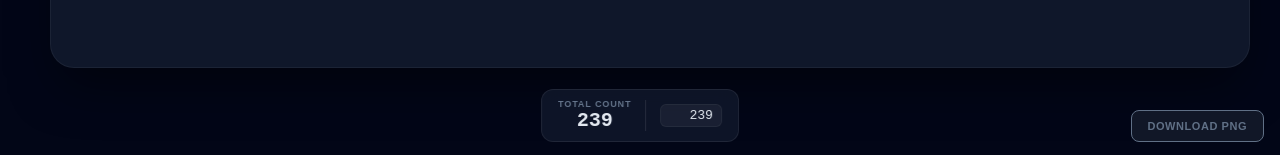
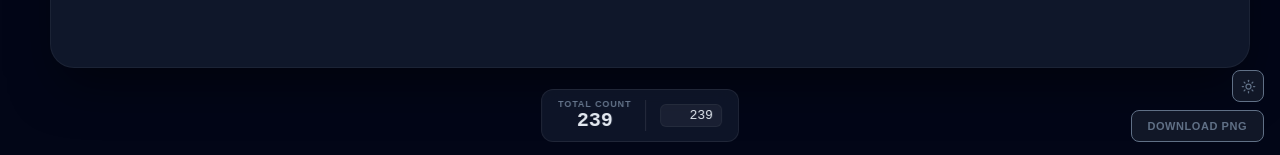
Before and after one commit to anaseal/Utochka, a React (Vite) app: page / in a window 1280 px wide. Shown: the part 642-797 px from the top of the page. Built offline with nearby package versions, Linux system fonts and the light colour scheme.

Commit message:
dark light mode

```diff
--- a/src/App.tsx
+++ b/src/App.tsx
@@ -102,6 +102,10 @@ function App() {
 
   const [pendantPlacements, setPendantPlacements] = usePersistedState<PendantPlacement[]>(
     'silyanka:pendantPlacements', [], isPendantPlacements,
+  );
+
+  const [canvasTheme, setCanvasTheme] = usePersistedState<'dark' | 'light'>(
+    'silyanka:canvasTheme', 'dark', (v): v is 'dark' | 'light' => v === 'dark' || v === 'light',
   );
 
   const beads = useGrid(gridSize, rowSpanOverrides, decorBands, bottomEdgeDecor);
@@ -482,6 +486,8 @@ function App() {
 
       <CanvasView
         beads={beads}
+        canvasTheme={canvasTheme}
+        onToggleCanvasTheme={() => setCanvasTheme(t => (t === 'dark' ? 'light' : 'dark'))}
         zoom={zoom}
         onZoomChange={updateZoom}
         topSpan={gridSize.topSpan}
--- a/src/components/Editor/CanvasView/CanvasView.css
+++ b/src/components/Editor/CanvasView/CanvasView.css
@@ -12,6 +12,13 @@
   transition: right var(--transition-speed) ease;
 }
 
+/* Светлый режим холста: рама остаётся тёмной, но менее чёрной (navy),
+   чтобы снизить контраст со светлой карточкой. Атрибут дублируется на
+   viewport (ancestor карточки) — отсюда фон рамы. */
+.editor__viewport[data-canvas-theme="light"] {
+  background-color: #0e1b33;
+}
+
 .canvas {
   position: relative;
   display: flex;
@@ -22,11 +29,18 @@
 
 /* Канвас: визуальное окно фиксированного размера со скроллом внутри, если SVG больше */
 .canvas__svg {
+  /* Токены темы холста. Дефолт — тёмная тема; светлая переопределяет их
+     через [data-canvas-theme="light"] ниже. Область — только карточка холста. */
+  --canvas-surface: #0f172a;
+  --canvas-border: rgba(255, 255, 255, 0.05);
+  --canvas-scrollbar-thumb: #334155;
+  --canvas-scrollbar-track: rgba(15, 23, 42, 0.5);
+
   display: block;
-  background-color: #0f172a;
+  background-color: var(--canvas-surface);
   border-radius: 24px;
   box-shadow: 0 25px 50px -12px rgba(0, 0, 0, 0.5);
-  border: 1px solid rgba(255, 255, 255, 0.05);
+  border: 1px solid var(--canvas-border);
 
   /* Адаптивный размер: до 1200x650, но сжимается чтобы влезать в viewport
      (учитываем padding-left 50px у .canvas + правый отступ ~30px,
@@ -37,8 +51,17 @@
   overflow: auto;
   position: relative;
   scrollbar-width: thin;
-  scrollbar-color: #334155 rgba(0, 0, 0, 0.2);
+  scrollbar-color: var(--canvas-scrollbar-thumb) var(--canvas-scrollbar-track);
   padding: 30px;
+}
+
+/* Светлая тема холста (slate-50). Переключается кнопкой в хедере,
+   область — только карточка .canvas__svg и её содержимое. */
+.canvas__svg[data-canvas-theme="light"] {
+  --canvas-surface: #e3f3ff;
+  --canvas-border: rgba(15, 23, 42, 0.08);
+  --canvas-scrollbar-thumb: #94a3b8;
+  --canvas-scrollbar-track: rgba(148, 163, 184, 0.25);
 }
 
 .canvas__svg-content {
@@ -88,6 +111,36 @@
   transform: translateY(1px);
 }
 
+/* Переключатель темы холста — плавающая иконка над кнопкой экспорта,
+   рядом с холстом. Стиль консистентен с .export-btn. */
+.canvas-theme-toggle {
+  position: fixed;
+  bottom: 56px;
+  right: calc(var(--sidebar-width) + 16px);
+  z-index: 50;
+  display: flex;
+  align-items: center;
+  justify-content: center;
+  width: 32px;
+  height: 32px;
+  background: #111727;
+  color: #607086;
+  border: 1px solid #607086;
+  border-radius: 8px;
+  cursor: pointer;
+  transition: color 0.15s, border-color 0.15s,
+    right var(--transition-speed) ease;
+}
+
+.canvas-theme-toggle:hover {
+  color: #21cfe9;
+  border-color: #21cfe9;
+}
+
+.canvas-theme-toggle:active {
+  transform: translateY(1px);
+}
+
 /* Webkit Scrollbar */
 .canvas__svg::-webkit-scrollbar {
   width: 8px;
@@ -95,12 +148,12 @@
 }
 
 .canvas__svg::-webkit-scrollbar-track {
-  background: rgba(15, 23, 42, 0.5);
+  background: var(--canvas-scrollbar-track);
   border-radius: 10px;
 }
 
 .canvas__svg::-webkit-scrollbar-thumb {
-  background: #334155;
+  background: var(--canvas-scrollbar-thumb);
   border-radius: 10px;
 }
 
--- a/src/components/Editor/CanvasView/CanvasView.tsx
+++ b/src/components/Editor/CanvasView/CanvasView.tsx
@@ -12,6 +12,7 @@ import { mirrorBeadId } from '../../../utils/mirror';
 import { StampPattern } from '../../../utils/stamp';
 import { DrawingTool } from '../../../hooks/useDrawing';
 import { exportSchemeToPng } from '../../../utils/exportScheme';
+import { Sun, Moon } from 'lucide-react';
 import './CanvasView.css';
 
 // Порог в экранных пикселях, отличающий клик (постановка штампа) от драга
@@ -20,6 +21,8 @@ const STAMP_DRAG_THRESHOLD = 4;
 
 interface CanvasViewProps {
   beads: Bead[];
+  canvasTheme: 'dark' | 'light';
+  onToggleCanvasTheme: () => void;
   designMap: Record<string, string>;
   activeTool: DrawingTool;
   isDrawing: boolean;
@@ -57,6 +60,8 @@ interface CanvasViewProps {
 
 export const CanvasView = ({
   beads,
+  canvasTheme,
+  onToggleCanvasTheme,
   designMap,
   activeTool,
   isDrawing,
@@ -313,13 +318,14 @@ export const CanvasView = ({
   const handleExport = useCallback(() => {
     const svg = canvasSvgRef.current;
     if (!svg) return;
-    exportSchemeToPng(svg, colorStats, totalCount).catch((err) => {
+    exportSchemeToPng(svg, colorStats, totalCount, canvasTheme).catch((err) => {
       console.error('Failed to export scheme:', err);
     });
-  }, [canvasSvgRef, colorStats, totalCount]);
+  }, [canvasSvgRef, colorStats, totalCount, canvasTheme]);
 
   return (
     <main
+      data-canvas-theme={canvasTheme}
       className={`editor__viewport${activeTool === 'flood-fill' ? ' editor__viewport--flood-fill' : ''}${activeTool === 'stamp' ? ' editor__viewport--stamp' : ''}`}
       onMouseDown={() => { if (activeTool !== 'flood-fill' && activeTool !== 'stamp') startDrawing(); }}
       onMouseUp={() => { if (activeTool !== 'flood-fill' && activeTool !== 'stamp') stopDrawing(); }}
@@ -329,6 +335,7 @@ export const CanvasView = ({
       <section className="canvas">
         <div
           className="canvas__svg"
+          data-canvas-theme={canvasTheme}
           ref={canvasContainerRef}
           onMouseDown={handleStampContainerMouseDown}
           onMouseMove={handleStampContainerMouseMove}
@@ -403,6 +410,17 @@ export const CanvasView = ({
 
       <button
         type="button"
+        className="canvas-theme-toggle"
+        onClick={onToggleCanvasTheme}
+        onMouseDown={(e) => e.stopPropagation()}
+        title={canvasTheme === 'dark' ? 'Светлый холст' : 'Тёмный холст'}
+        aria-label={canvasTheme === 'dark' ? 'Переключить на светлый холст' : 'Переключить на тёмный холст'}
+      >
+        {canvasTheme === 'dark' ? <Sun size={15} /> : <Moon size={15} />}
+      </button>
+
+      <button
+        type="button"
         className="export-btn"
         onClick={handleExport}
         onMouseDown={(e) => e.stopPropagation()}
--- a/src/utils/exportScheme.ts
+++ b/src/utils/exportScheme.ts
@@ -9,8 +9,42 @@
 
 const SVG_NS = 'http://www.w3.org/2000/svg';
 
-/** Цвет фонового поля холста (`.canvas__svg` в CanvasView.css). */
-const BG_COLOR = '#0f172a';
+export type CanvasTheme = 'dark' | 'light';
+
+/**
+ * Палитра экспорта по теме холста — согласована с токенами `.canvas__svg`
+ * и `[data-canvas-theme="light"]` в CSS, чтобы PNG совпадал с видом на экране.
+ */
+interface ExportPalette {
+  bg: string;
+  axisText: string;
+  mirrorAxis: string;
+  legendDivider: string;
+  legendTitle: string;
+  legendLabel: string;
+  swatchStroke: string;
+}
+
+const PALETTES: Record<CanvasTheme, ExportPalette> = {
+  dark: {
+    bg: '#0f172a',
+    axisText: '#64748b',
+    mirrorAxis: 'rgba(255, 255, 255, 0.5)',
+    legendDivider: 'rgba(255, 255, 255, 0.1)',
+    legendTitle: '#e2e8f0',
+    legendLabel: '#e2e8f0',
+    swatchStroke: 'rgba(255, 255, 255, 0.25)',
+  },
+  light: {
+    bg: '#f8fafc',
+    axisText: '#475569',
+    mirrorAxis: 'rgba(15, 23, 42, 0.35)',
+    legendDivider: 'rgba(15, 23, 42, 0.12)',
+    legendTitle: '#1e293b',
+    legendLabel: '#334155',
+    swatchStroke: 'rgba(15, 23, 42, 0.25)',
+  },
+};
 
 /** Множитель разрешения PNG — ×2 для резкости при печати. */
 const QUALITY_SCALE = 2;
@@ -37,8 +71,9 @@ const STRIP_SELECTORS = [
 /**
  * Стили, которые в приложении приходят из внешних CSS-файлов и теряются при
  * сериализации SVG. Цвета бусин не включены — они уже инлайн (`fill`).
+ * Цвета осей/оси зеркала зависят от темы холста (`pal`).
  */
-const EXPORT_STYLE = `
+const buildExportStyle = (pal: ExportPalette): string => `
 .bead__body, .pendant-bead__body {
   stroke: #000000;
   stroke-width: 0.5px;
@@ -48,13 +83,13 @@ const EXPORT_STYLE = `
   filter: drop-shadow(0 0 1px var(--bead-color));
 }
 .canvas__axis-text {
-  fill: #64748b;
+  fill: ${pal.axisText};
   font-family: ui-monospace, SFMono-Regular, Menlo, Monaco, Consolas, monospace;
   font-size: 20px;
   font-weight: 600;
 }
 .canvas__mirror-axis {
-  stroke: rgba(255, 255, 255, 0.5);
+  stroke: ${pal.mirrorAxis};
   stroke-width: 1.5;
   stroke-dasharray: 6 6;
 }
@@ -75,6 +110,7 @@ const buildLegend = (
   originX: number,
   yOffset: number,
   width: number,
+  pal: ExportPalette,
 ): { group: SVGGElement; height: number } => {
   const { pad, titleHeight, itemHeight, swatch } = LEGEND;
   const height = pad + titleHeight + colorStats.length * itemHeight + pad;
@@ -87,7 +123,7 @@ const buildLegend = (
   divider.setAttribute('y1', '0');
   divider.setAttribute('x2', String(width - pad));
   divider.setAttribute('y2', '0');
-  divider.setAttribute('stroke', 'rgba(255, 255, 255, 0.1)');
+  divider.setAttribute('stroke', pal.legendDivider);
   group.appendChild(divider);
 
   const title = document.createElementNS(SVG_NS, 'text');
@@ -96,7 +132,7 @@ const buildLegend = (
   title.setAttribute('font-family', 'sans-serif');
   title.setAttribute('font-size', '13');
   title.setAttribute('font-weight', '700');
-  title.setAttribute('fill', '#e2e8f0');
+  title.setAttribute('fill', pal.legendTitle);
   title.textContent = `Materials — total beads: ${totalCount}`;
   group.appendChild(title);
 
@@ -110,7 +146,7 @@ const buildLegend = (
     rect.setAttribute('height', String(swatch));
     rect.setAttribute('rx', '4');
     rect.setAttribute('fill', color);
-    rect.setAttribute('stroke', 'rgba(255, 255, 255, 0.25)');
+    rect.setAttribute('stroke', pal.swatchStroke);
     group.appendChild(rect);
 
     const label = document.createElementNS(SVG_NS, 'text');
@@ -119,7 +155,7 @@ const buildLegend = (
     label.setAttribute('dominant-baseline', 'middle');
     label.setAttribute('font-family', 'monospace');
     label.setAttribute('font-size', '15');
-    label.setAttribute('fill', '#e2e8f0');
+    label.setAttribute('fill', pal.legendLabel);
     label.textContent = `${color}  ×  ${count}`;
     group.appendChild(label);
   });
@@ -152,18 +188,21 @@ const measureContent = (clone: SVGSVGElement): DOMRect => {
  * @param svg        Живой корневой `<svg>` холста (`canvasSvgRef.current`).
  * @param colorStats Спецификация материалов: пары `[цвет, количество]`.
  * @param totalCount Общее число бусин.
+ * @param theme      Тема холста — задаёт фон и цвета осей/легенды в PNG.
  */
 export const exportSchemeToPng = (
   svg: SVGSVGElement,
   colorStats: [string, number][],
   totalCount: number,
+  theme: CanvasTheme = 'dark',
 ): Promise<void> => {
+  const pal = PALETTES[theme];
   const clone = svg.cloneNode(true) as SVGSVGElement;
 
   clone.querySelectorAll(STRIP_SELECTORS).forEach((el) => el.remove());
 
   const style = document.createElementNS(SVG_NS, 'style');
-  style.textContent = EXPORT_STYLE;
+  style.textContent = buildExportStyle(pal);
   clone.appendChild(style);
 
   clone.setAttribute('xmlns', SVG_NS);
@@ -185,6 +224,7 @@ export const exportSchemeToPng = (
     contentX,
     contentY + contentH,
     contentW,
+    pal,
   );
   clone.appendChild(legend);
 
@@ -196,7 +236,7 @@ export const exportSchemeToPng = (
   background.setAttribute('y', String(contentY));
   background.setAttribute('width', String(fullW));
   background.setAttribute('height', String(fullH));
-  background.setAttribute('fill', BG_COLOR);
+  background.setAttribute('fill', pal.bg);
   clone.insertBefore(background, clone.firstChild);
 
   clone.setAttribute('width', String(fullW));
@@ -223,7 +263,7 @@ export const exportSchemeToPng = (
         return;
       }
 
-      ctx.fillStyle = BG_COLOR;
+      ctx.fillStyle = pal.bg;
       ctx.fillRect(0, 0, canvas.width, canvas.height);
       ctx.drawImage(img, 0, 0, canvas.width, canvas.height);
 
```
Also changed, not shown: src/components/Editor/BeadView/BeadView.css (+18 -5 lines), src/components/Editor/CanvasRulers/CanvasRulers.css (+28 -12 lines), src/spec.md (+6 -0 lines).
